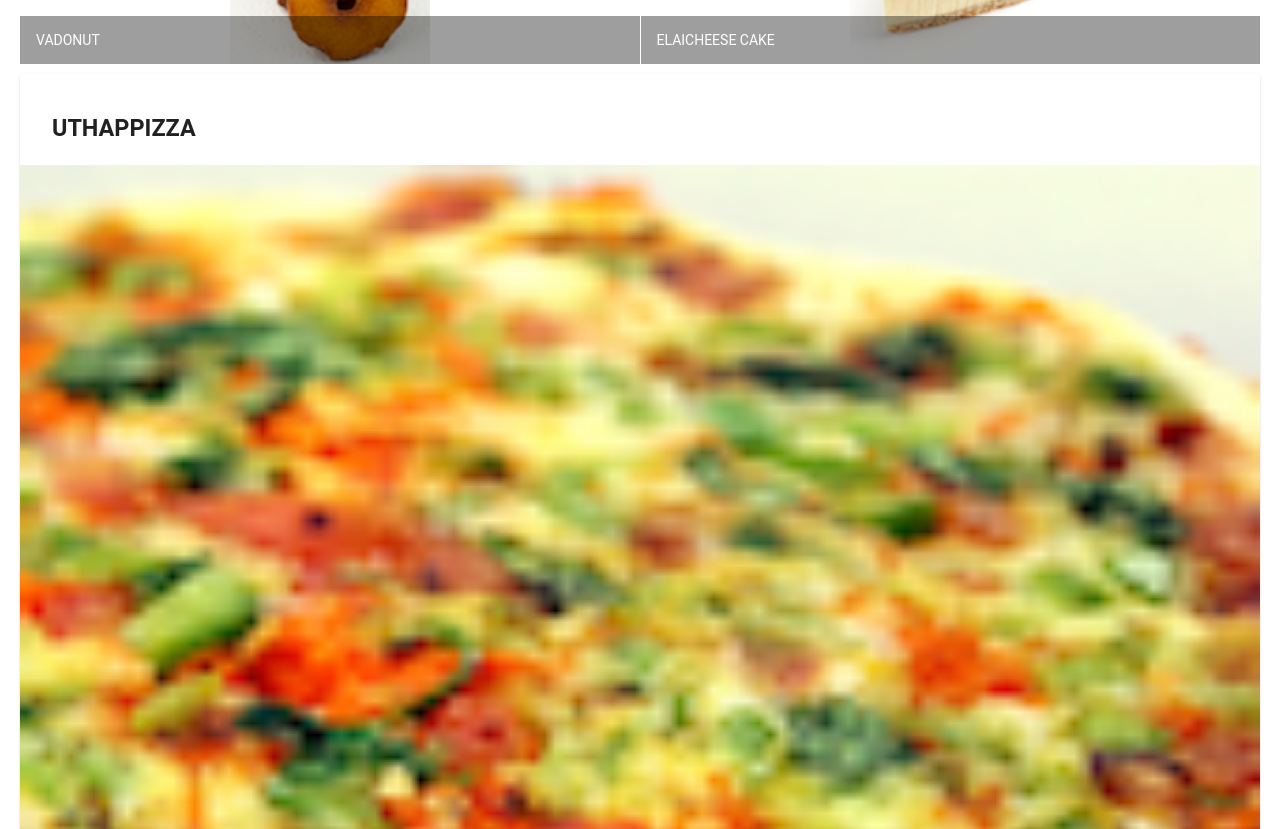
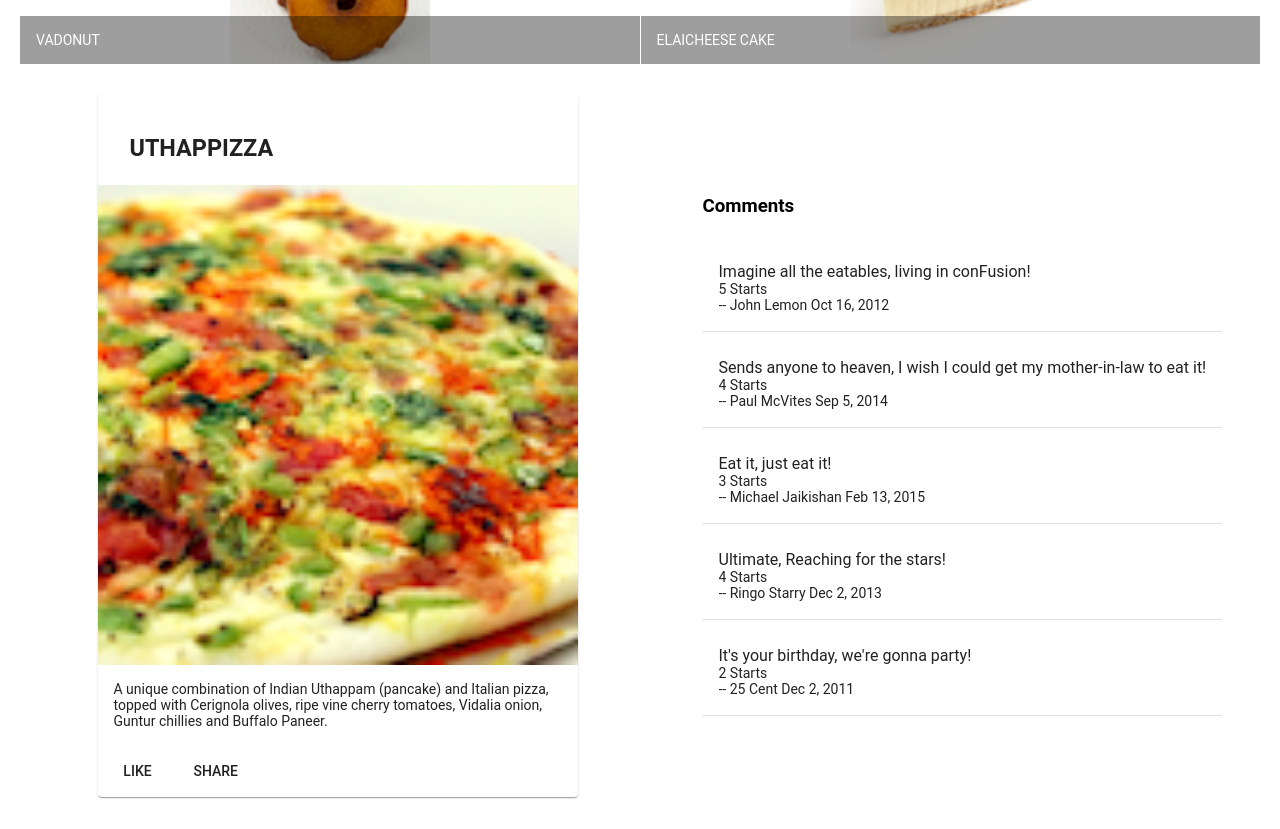
Before and after one commit to marianelamin/confusion-angular-coursera, an Angular app: page / in a window 1280 px wide. Shown: the part 500-1329 px from the top of the page. Built offline with nearby package versions, Linux system fonts and the light colour scheme.

Commit message:
assignment 1

```diff
--- a/src/app/app.module.ts
+++ b/src/app/app.module.ts
@@ -15,11 +15,13 @@ import { AppComponent } from './app.component';
 
 import 'hammerjs';
 import { MenuComponent } from './menu/menu.component';
+import { DishdetailComponent } from './dishdetail/dishdetail.component';
 
 @NgModule({
   declarations: [
     AppComponent,
-    MenuComponent
+    MenuComponent,
+    DishdetailComponent
   ],
   imports: [
     BrowserModule,
--- /dev/null
+++ b/src/app/dishdetail/dishdetail.component.html
@@ -0,0 +1,52 @@
+<div class="container"
+    fxLayout="row"
+    fxLayout.sm="column"
+    fxLayout.xs="column"
+    fxLayoutAlign.gt-md="space-around center"
+    fxLayoutGap="10px"
+    fxLayoutGap.xs="0">
+
+    <div fxFlex="40" *ngIf='dish'>
+        <div fxFlex>
+          <mat-card>
+            <mat-card-header>
+              <mat-card-title>
+                <h3>{{dish.name | uppercase}}</h3>
+              </mat-card-title>
+            </mat-card-header>
+            <img mat-card-image src={{dish.image}} alt={{dish.name}}>
+            <mat-card-content>
+              <p>{{dish.description}}</p>
+            </mat-card-content>
+            <mat-card-actions>
+              <button mat-button> LIKE </button>
+              <button mat-button> SHARE </button>
+            </mat-card-actions>
+          </mat-card>
+        </div>
+    </div>
+
+    <div fxFlex="40" *ngIf='dish'>
+      <div fxFlex>
+        <div>
+          <h3>Comments</h3>
+        </div>
+        <mat-list *ngFor = 'let review of dish.comments' >
+          <mat-list-item >
+            <span matLine> {{review.comment}} </span >
+              <mat-divider></mat-divider>
+            <span matLine> {{review.rating}} Starts </span>
+            <span matLine>
+              -- {{review.author}}  {{review.date | date:'mediumDate'}}<br/>
+            </span>
+          </mat-list-item>
+        </mat-list>
+      </div>
+    </div>
+</div>
+
+
+<!-- <p>
+  dishdetail works!
+</p>
+-->
--- /dev/null
+++ b/src/app/dishdetail/dishdetail.component.ts
@@ -0,0 +1,65 @@
+import { Component, OnInit } from '@angular/core';
+// import { MenuComponent } from '../menu/menu.component';
+
+
+const DISH = {
+  id: '0',
+  name: 'Uthappizza',
+  image: '/assets/images/uthappizza.png',
+  category: 'mains',
+  featured: true,
+  label: 'Hot',
+  price: '4.99',
+  // tslint:disable-next-line:max-line-length
+  description: 'A unique combination of Indian Uthappam (pancake) and Italian pizza, topped with Cerignola olives, ripe vine cherry tomatoes, Vidalia onion, Guntur chillies and Buffalo Paneer.',
+  comments: [
+       {
+           rating: 5,
+           comment: 'Imagine all the eatables, living in conFusion!',
+           author: 'John Lemon',
+           date: '2012-10-16T17:57:28.556094Z'
+       },
+       {
+           rating: 4,
+           comment: 'Sends anyone to heaven, I wish I could get my mother-in-law to eat it!',
+           author: 'Paul McVites',
+           date: '2014-09-05T17:57:28.556094Z'
+       },
+       {
+           rating: 3,
+           comment: 'Eat it, just eat it!',
+           author: 'Michael Jaikishan',
+           date: '2015-02-13T17:57:28.556094Z'
+       },
+       {
+           rating: 4,
+           comment: 'Ultimate, Reaching for the stars!',
+           author: 'Ringo Starry',
+           date: '2013-12-02T17:57:28.556094Z'
+       },
+       {
+           rating: 2,
+           comment: 'It\'s your birthday, we\'re gonna party!',
+           author: '25 Cent',
+           date: '2011-12-02T17:57:28.556094Z'
+       }
+   ]
+};
+
+
+@Component({
+  selector: 'app-dishdetail',
+  templateUrl: './dishdetail.component.html',
+  styleUrls: ['./dishdetail.component.scss']
+})
+export class DishdetailComponent implements OnInit {
+
+
+  dish = DISH;
+
+  constructor() { }
+
+  ngOnInit() {
+  }
+
+}
--- a/src/app/menu/menu.component.html
+++ b/src/app/menu/menu.component.html
@@ -21,23 +21,7 @@
          </mat-grid-list>
   </div>
 
-  <div fxFlex *ngIf="selectedDish">
-    <mat-card>
-      <mat-card-header>
-        <mat-card-title>
-          <h3>{{selectedDish.name | uppercase}}</h3>
-        </mat-card-title>
-      </mat-card-header>
-      <img mat-card-image src={{selectedDish.image}} alt={{selectedDish.name}}>
-      <mat-card-content>
-        <p>{{selectedDish.description}}</p>
-      </mat-card-content>
-      <mat-card-actions>
-        <button mat-button> LIKE </button>
-        <button mat-button> SHARE </button>
-      </mat-card-actions>
-    </mat-card>
-  </div>
+  <app-dishdetail></app-dishdetail>
 
 
 </div>
```
Also changed, not shown: src/app/dishdetail/dishdetail.component.scss (added), 1 other file (tests, documents, lock files or other folders).
